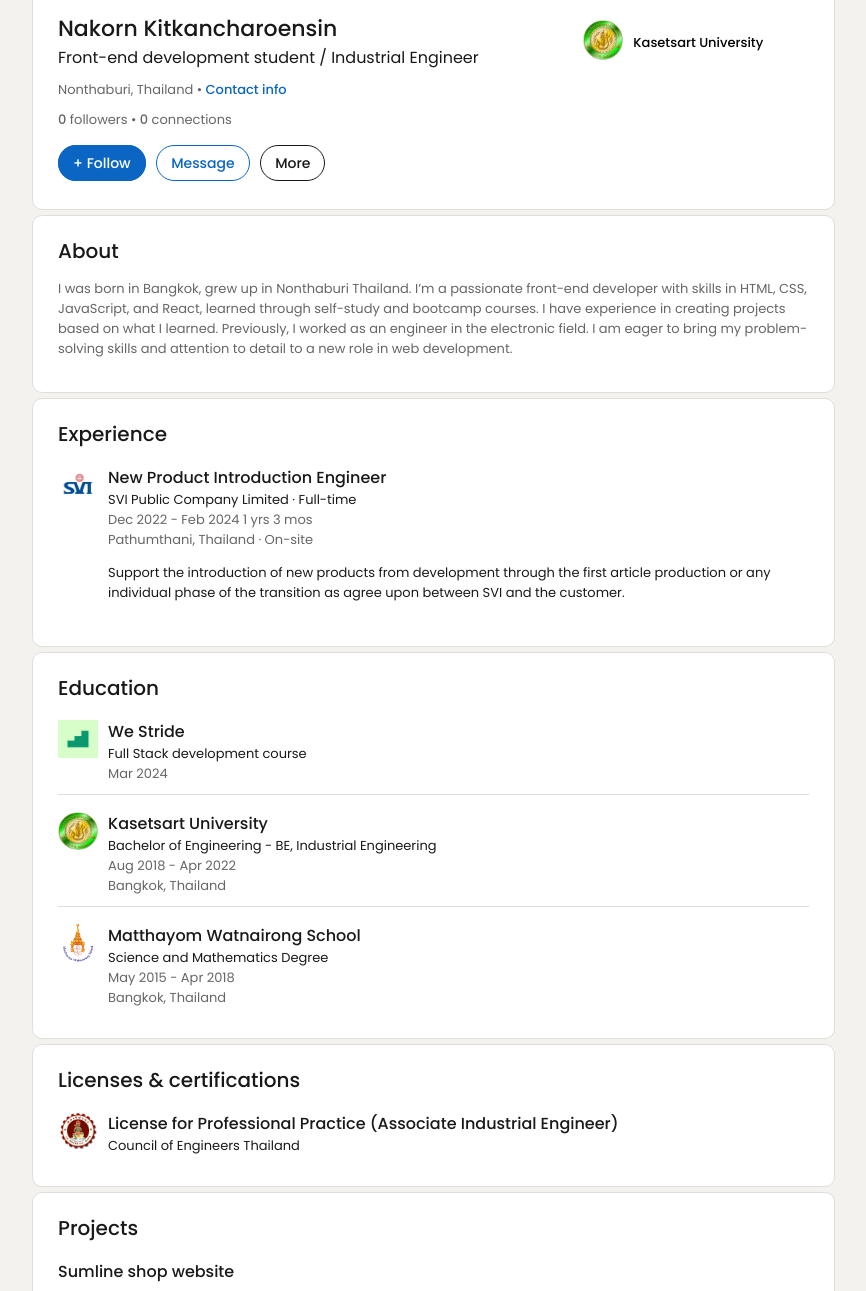
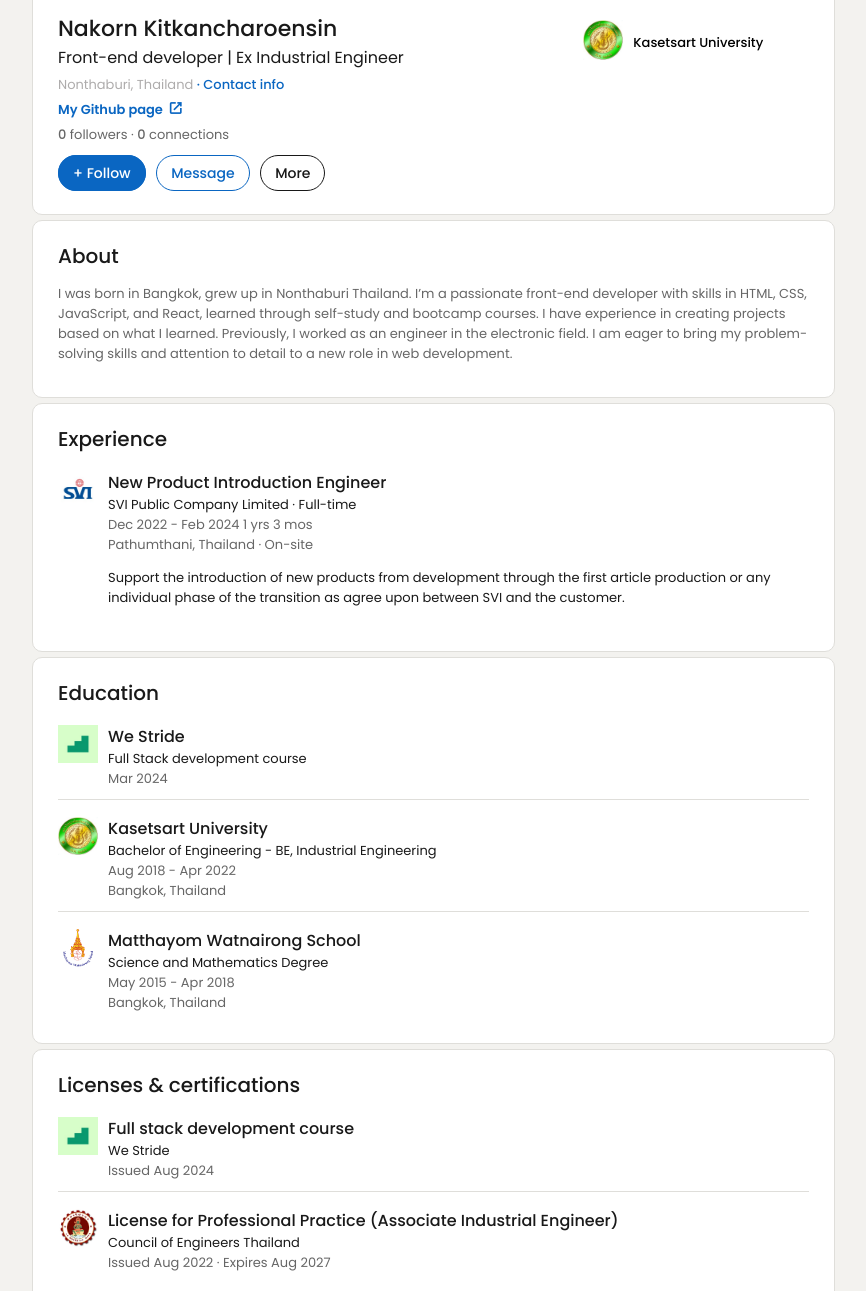
Before and after one commit to NakornKitk/linkedin-profile, a plain HTML site: page index.html in a window 1280 px wide. Shown: the part 329-1620 px from the top of the page, without its empty margins (44-910 px from the left). Drawn offline with nearby package versions, Linux system fonts and the light colour scheme.

Commit message:
12th commit: add more detail

```diff
--- a/index.html
+++ b/index.html
@@ -97,9 +97,15 @@
                 <div class="head-topic">
                     <div class="info">
                         <p>Nakorn Kitkancharoensin</p>
-                        <p>Front-end development student / Industrial Engineer </p>
-                        <p>Nonthaburi, Thailand • <a href="">Contact info</a></p>
-                        <p><span>0</span> followers • <span>0</span> connections</p>
+                        <p>Front-end developer | Ex Industrial Engineer </p>
+                        <p>Nonthaburi, Thailand <a href="">· Contact info</a></p>
+                        <div style="color: #0A66C2; font-weight: 600; display: flex;">
+                            <a href="https://github.com/NakornKitk"style="text-decoration: none; color: #0A66C2"><span>My Github page</span></a>
+                            <span class="material-symbols-outlined" style="font-weight: 600; font-size:16px; padding-left: 5px;">
+                                open_in_new
+                            </span>
+                        </div>
+                        <p><span>0</span> followers · <span>0</span> connections</p>
                         <div class="topic-button">
                             <a href="">+ Follow</a>
                             <a href="">Message</a>
@@ -192,11 +198,22 @@
                     <p>Licenses & certifications</p>
                     <div class="pic-topic">
                         <div class="pic">
+                            <a href=""><img src="picture/westride_logo.jpg"></a>
+                        </div>
+                        <div class="topic">
+                            <p>Full stack development course</p>
+                            <p>We Stride</p>
+                            <p>Issued Aug 2024</p>
+                        </div>
+                    </div>
+                    <div class="pic-topic">
+                        <div class="pic">
                             <a href=""><img src="picture/logowhite.jpg"></a>
                         </div>
                         <div class="topic">
                             <p>License for Professional Practice (Associate Industrial Engineer)</p>
                             <p>Council of Engineers Thailand</p>
+                            <p>Issued Aug 2022 · Expires Aug 2027</p>
                         </div>
                     </div>
                 </div>
@@ -271,6 +288,17 @@
                             </div>
                         </div>
                     </div>
+                    <div class="pic-topic">
+                        <div class="topic">
+                            <p>Bootstrap (Framework)</p>
+                            <div style="display:flex; align-items: center; margin-top: 10px">
+                                <span class="material-symbols-outlined">
+                                    folder
+                                </span>
+                                <p style="margin: 0px 0px 0px 5px">To-Do List website</p>
+                            </div>
+                        </div>
+                    </div>
                 </div>
 
                 <div class="topic-box">
@@ -287,12 +315,12 @@
                 <div class="topic-box">
                     <p>Language</p>
                     <div class="topic">
-                        <p>Thai</p>
-                        <p class="grey-color">Native</p>
+                        <p>English</p>
+                        <p class="grey-color">Elementary proficiency</p>
                     </div>
                     <div class="topic">
-                        <p>English</p>
-                        <p class="grey-color">Elementary proficiency</p>
+                        <p>Thai</p>
+                        <p class="grey-color">Native or bilingual proficiency</p>
                     </div>
                 </div>
             </section>
--- a/style.css
+++ b/style.css
@@ -304,24 +304,26 @@
 
 .info > p:nth-child(3) {
   margin-top: 0px;
-  padding-top: 5px;
-  margin-bottom: 10px;
+  margin-bottom: 5px;
 
+  color: #aeacac;
+}
+
+.info > div > a > span:hover {
+  text-decoration: underline;
+}
+
+.info > p:nth-child(5) {
+  margin-top: 5px;
   color: #666666;
 }
 
-.info > p:nth-child(4) {
-  margin-top: 0px;
-
-  color: #666666;
-}
-
-.info > p:nth-child(4) > span {
+.info > p:nth-child(5) > span {
   font-weight: 500;
 }
 
 .topic-button {
-  padding: 10px 0px;
+  padding: 5px 0px;
 }
 
 .topic-button > a {
@@ -656,7 +658,7 @@
   }
 
   .icon {
-    display:none;
+    display: none;
   }
 }
 
```
Also changed, not shown: 1 other file.
